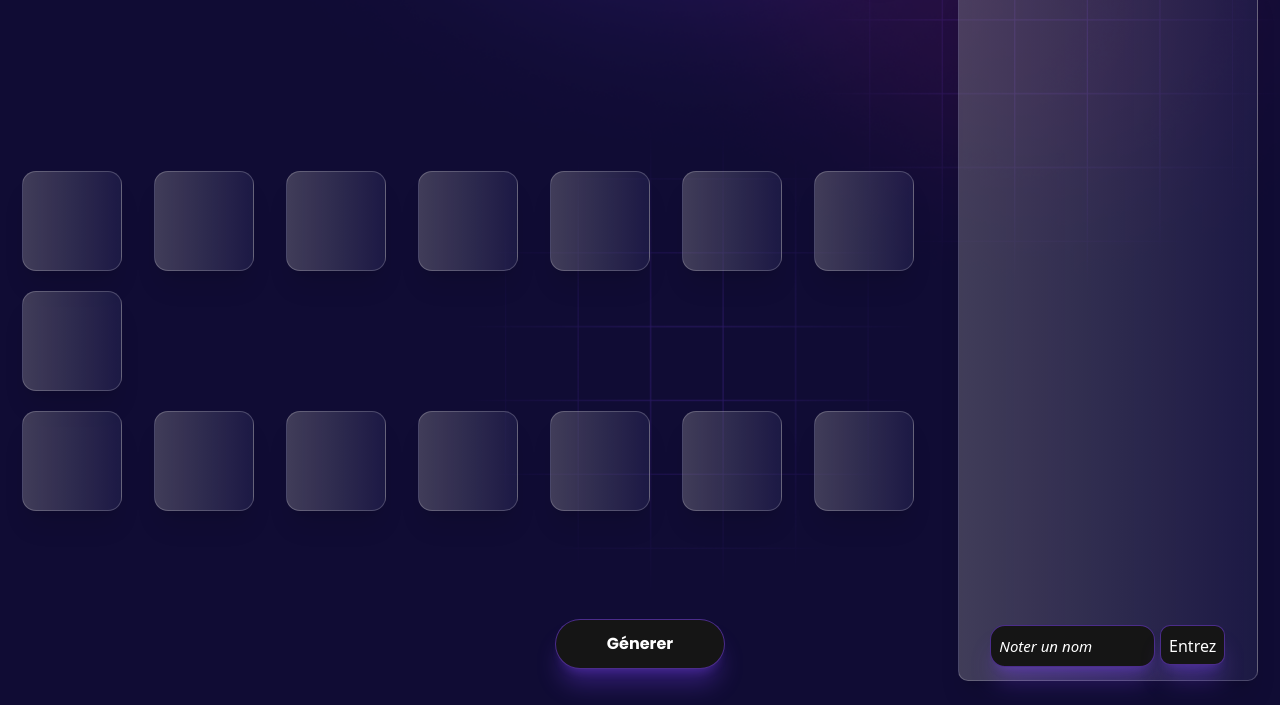
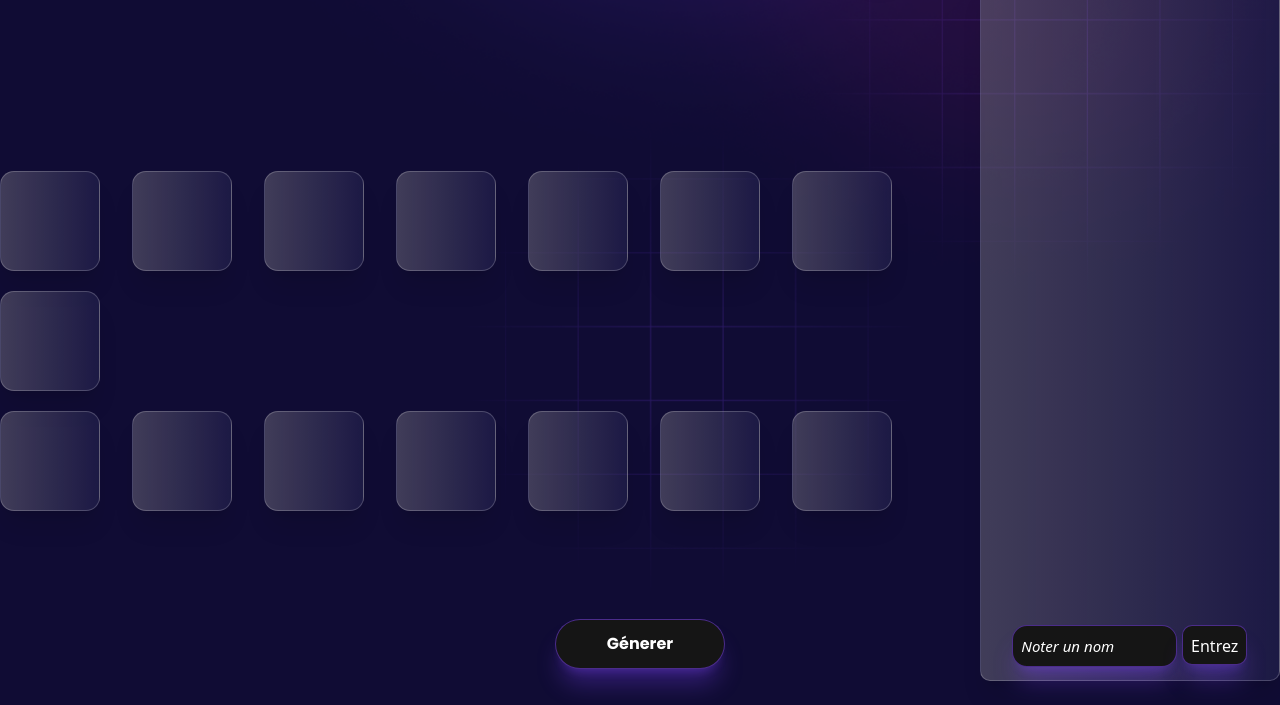
Before and after one commit to aliii390/hasar404, a website: page index.html in a window 1280 px wide. Shown: the part 181-886 px from the top of the page. Drawn offline with nearby package versions, Linux system fonts and the light colour scheme; files that its build step writes are made by us from their sources; files whose address does not match are found by name.

Commit message:
Change width

```diff
--- a/index.html
+++ b/index.html
@@ -20,7 +20,7 @@
   <main class="w-100 h-[600px] flex justify-center gap-10 items-center pt-[6rem]">
     <!-- Contient absolument tout le site -->
 
-    <div id="placeStudent" class="w-[70%] justify-center">
+    <div id="placeStudent" class="w-[80%] justify-center">
       <div class="flex pt-5 gap-8">
         <!--  -->
 
```
